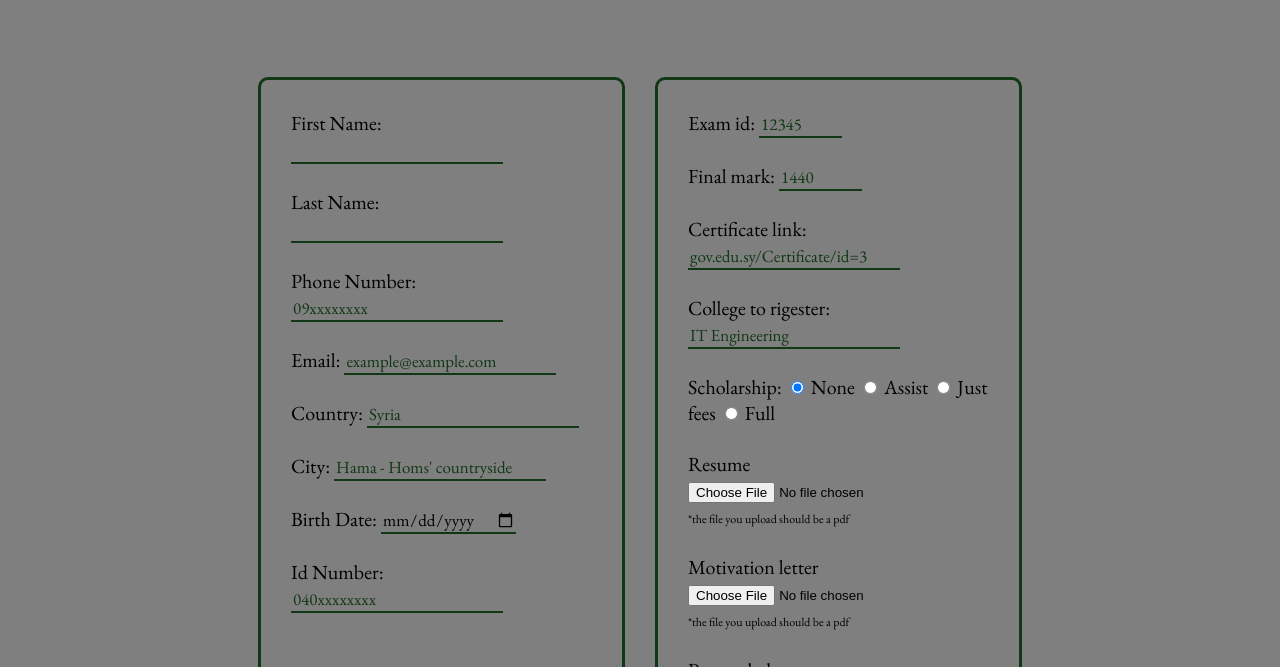
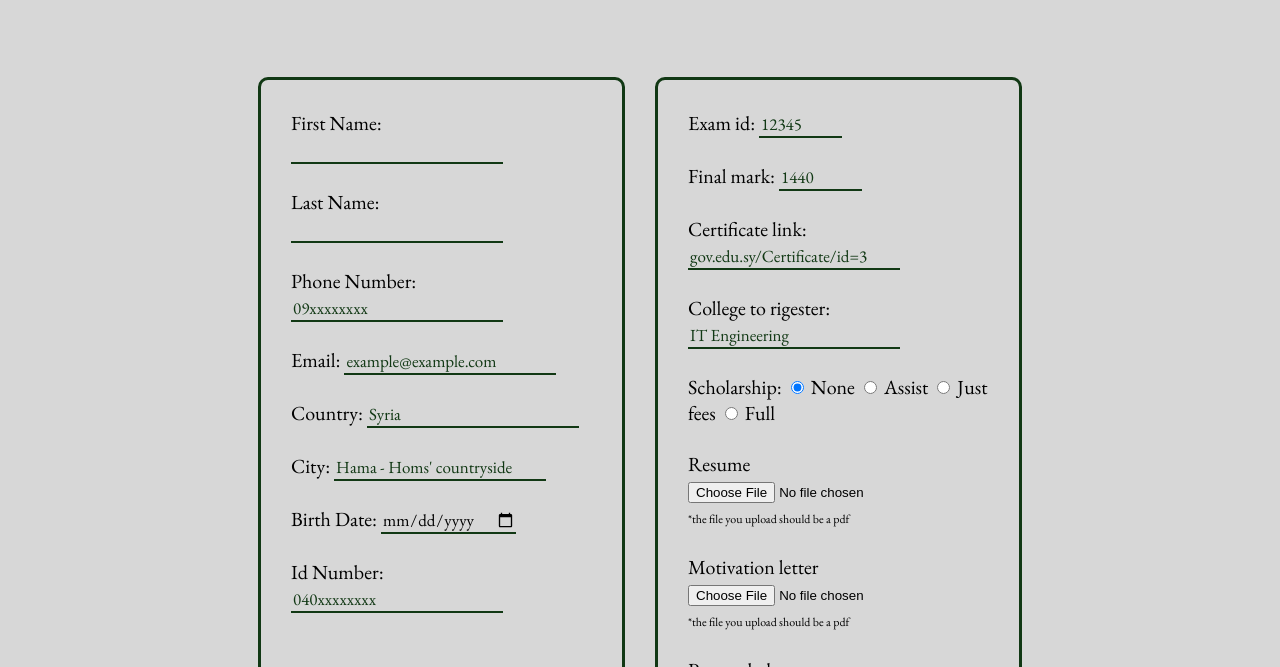
Before and after one commit to diaa07/html-css, a plain HTML site: page index.html in a window 1280 px wide. Shown: the part 123-790 px from the top of the page. Drawn offline with nearby package versions, Linux system fonts and the light colour scheme.

Commit message:
Update index.html

```diff
--- a/index.html
+++ b/index.html
@@ -19,7 +19,7 @@
 
 </head>
 
-<body style="background-color: rgb(127, 127, 127);">
+<body style="background-color: rgb(215, 215, 215);">
     <header class="header">
         <div class="left-sec"></div>
         <div class="mid-sec">
```
